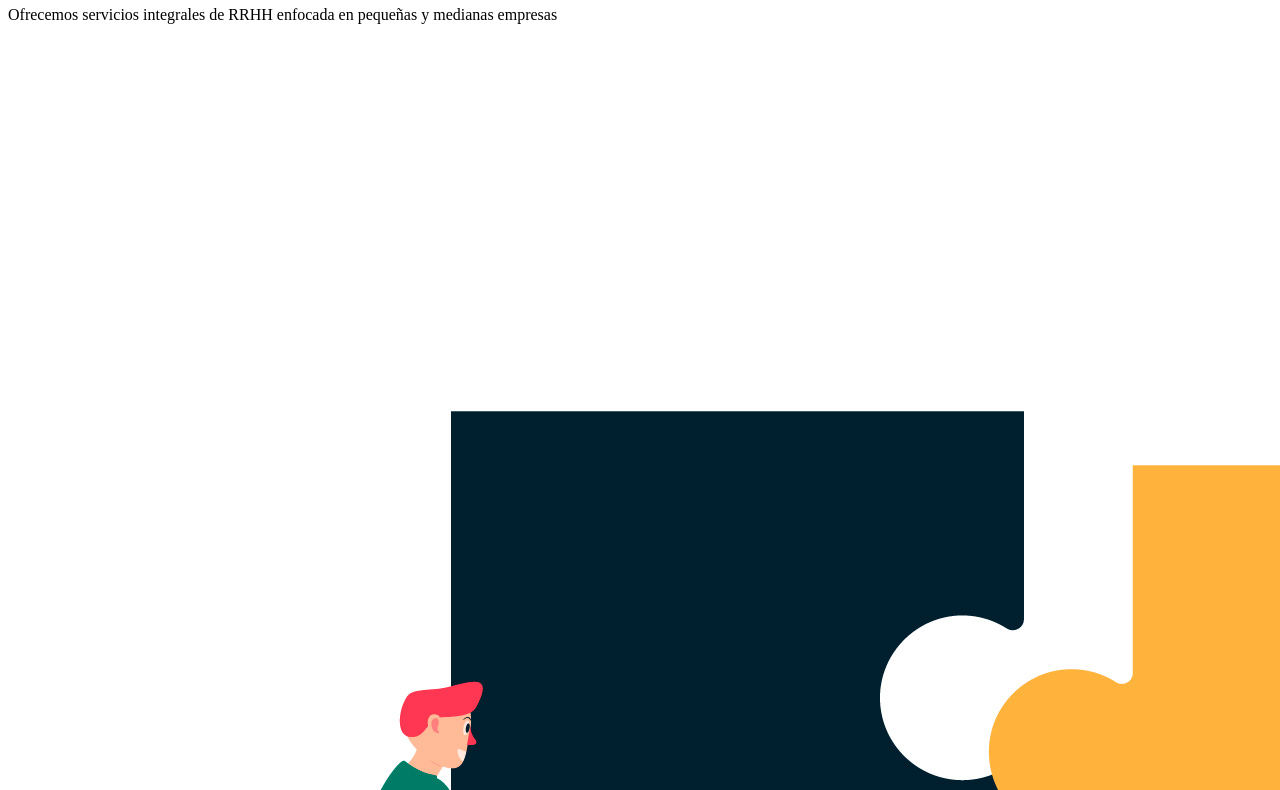
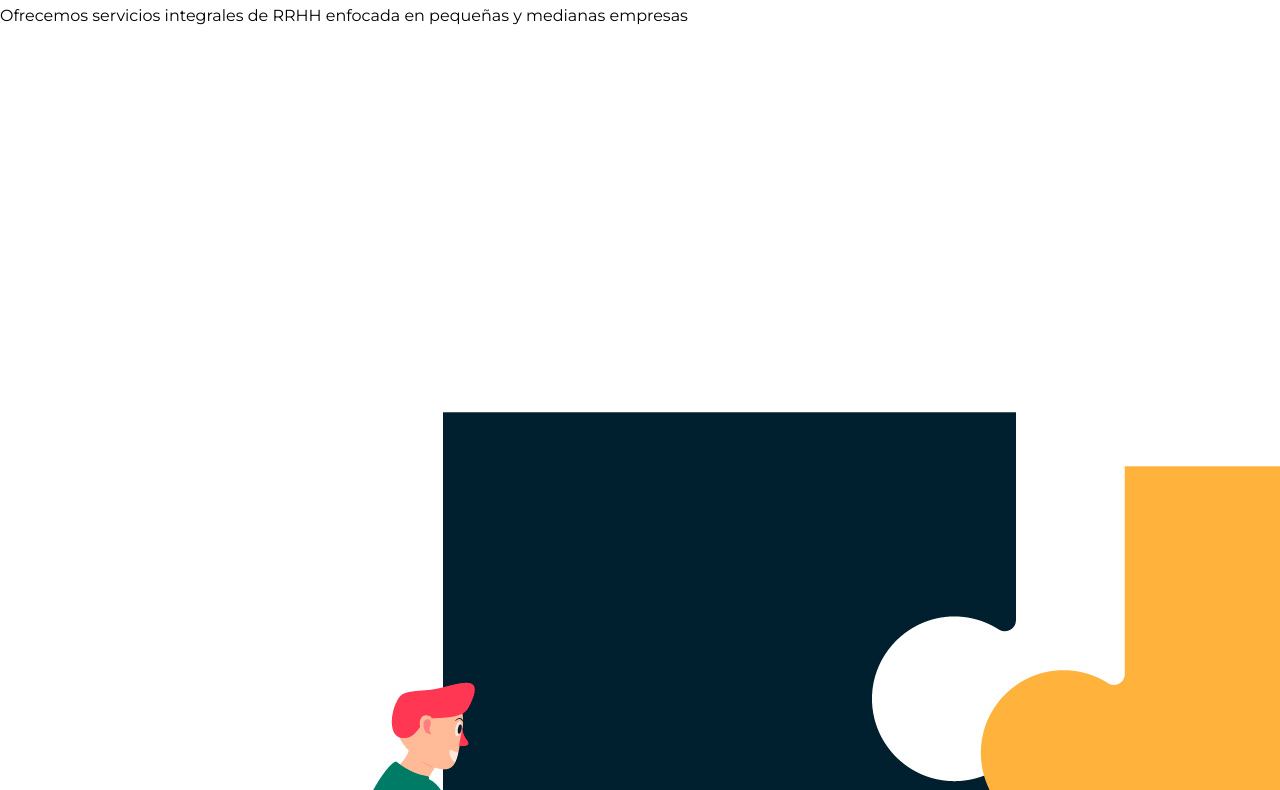
Before and after one commit to Jrobles231/ibroprueba.github.io, a plain HTML site: page index.html in a window 1280 px wide. Shown: the part 226-1016 px from the top of the page. Drawn offline with Linux system fonts and the light colour scheme.

Commit message:
Update index.html

```diff
--- a/index.html
+++ b/index.html
@@ -4,7 +4,7 @@
     <meta charset="UTF-8">
     <meta name="viewport" content="width=device-width, initial-scale=1.0">
     <title>Servicios de RRHH</title>
-    <link rel="stylesheet" href="estilo.css">
+    <link rel="stylesheet" href="styles.css">
     <link rel="preconnect" href="https://fonts.googleapis.com">
     <link rel="preconnect" href="https://fonts.gstatic.com" crossorigin>
     <link href="https://fonts.googleapis.com/css2?family=Montserrat:ital,wght@0,100..900;1,100..900&display=swap" rel="stylesheet">
```
